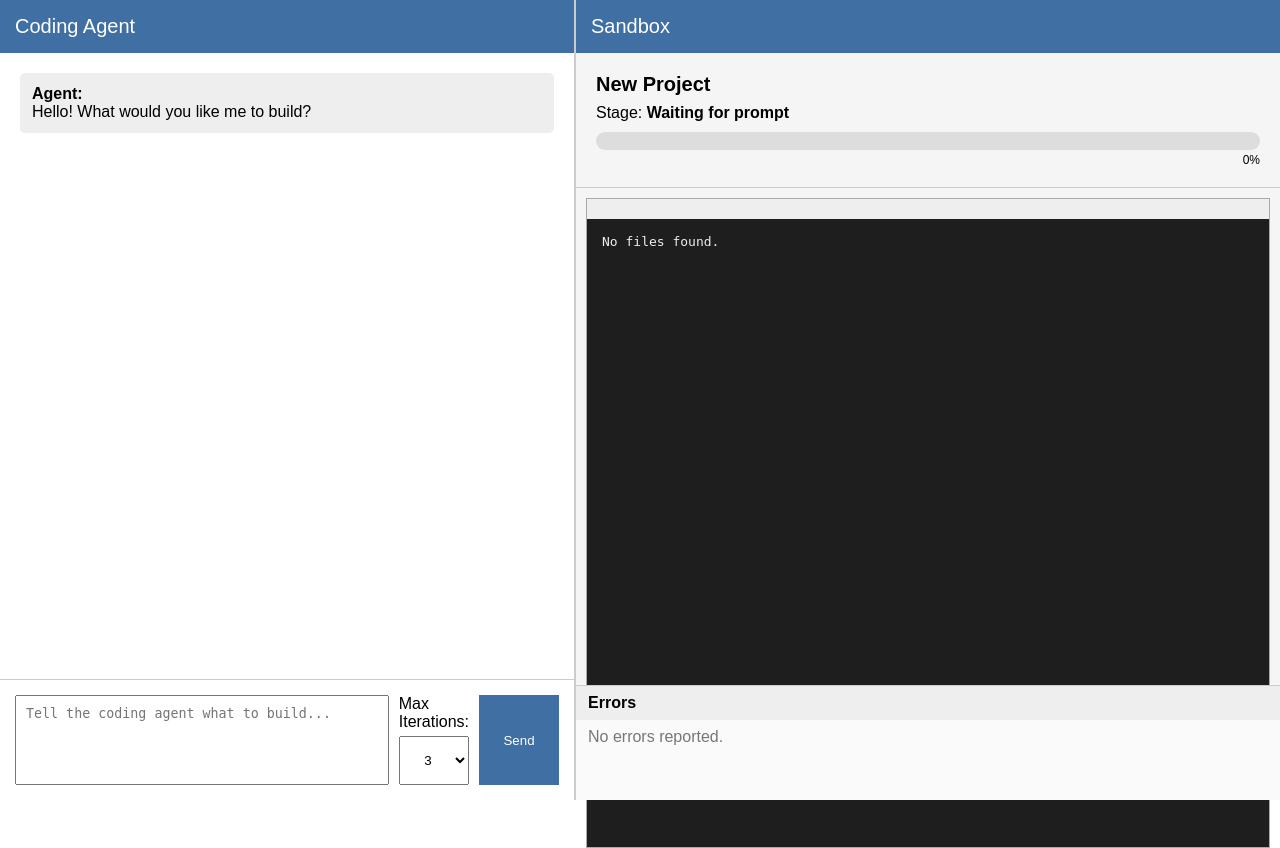
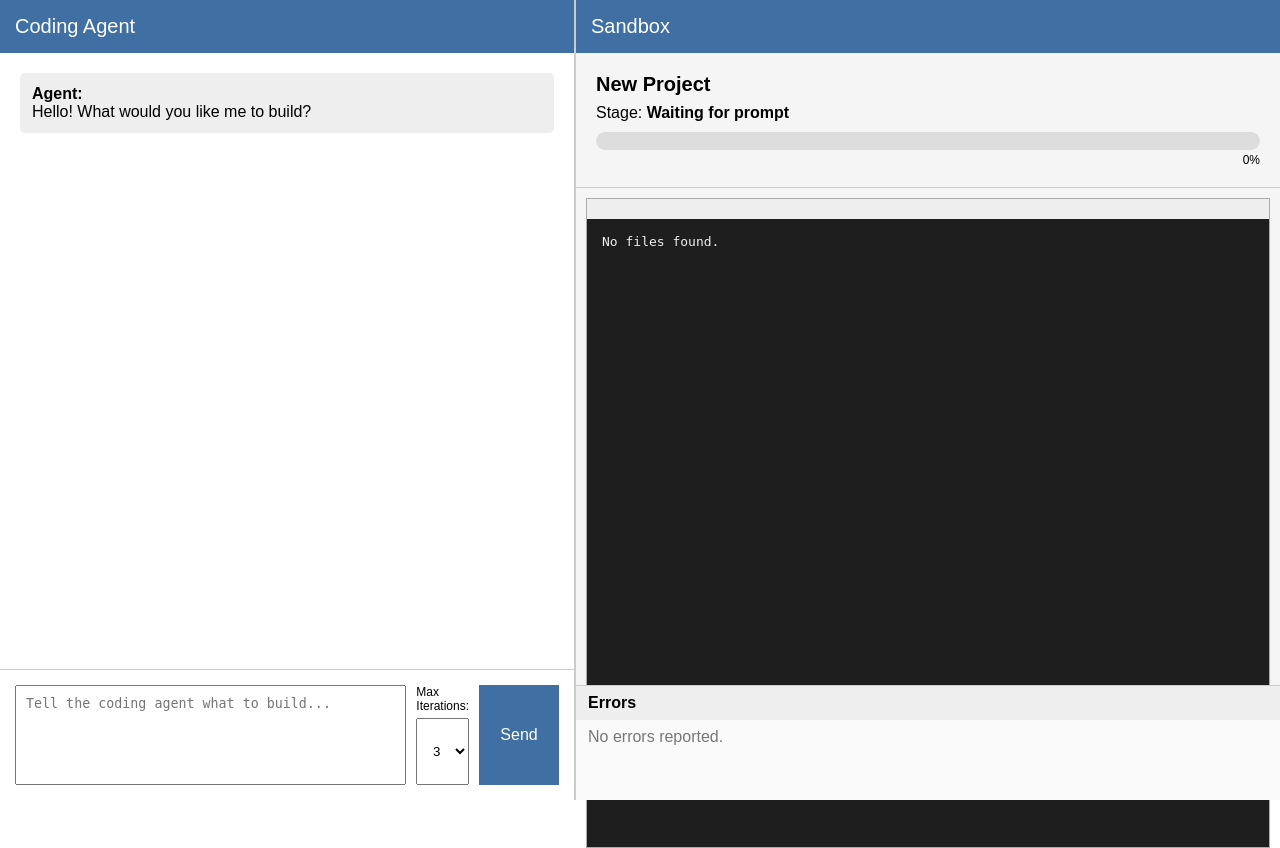
Before and after one commit to 105912265/Coding_Agent_Group_4, a PHP site: page / in a window 1280 px wide. Run offline with PHP 8.4, Linux system fonts and the light colour scheme; data that the repository does not hold is empty.

Commit message:
minor sizing update

```diff
--- a/src/ui/style.css
+++ b/src/ui/style.css
@@ -65,7 +65,7 @@ body {
 
 textarea {
     flex: 1;
-    height: 90px;
+    height: 100px;
     resize: none;
     padding: 10px;
     box-sizing: border-box;
@@ -77,6 +77,8 @@ button {
     color: white;
     border: none;
     cursor: pointer;
+    font-size: 16px;
+
 }
 
 button:hover {
@@ -171,6 +173,7 @@ button:hover {
     flex-direction: column;
     align-items: stretch;
     gap: 5px;
+    font-size: 12px;
 }
 
 .iteration-setting select {
```
